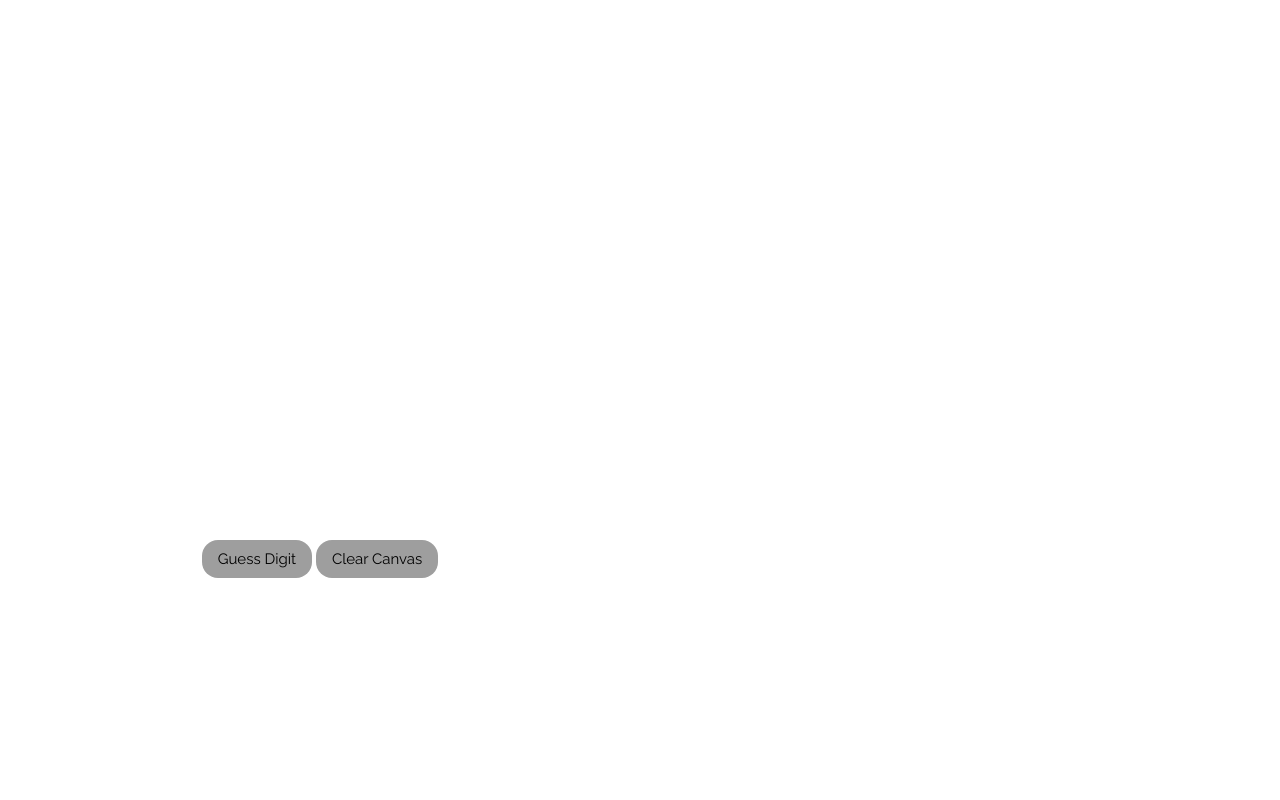
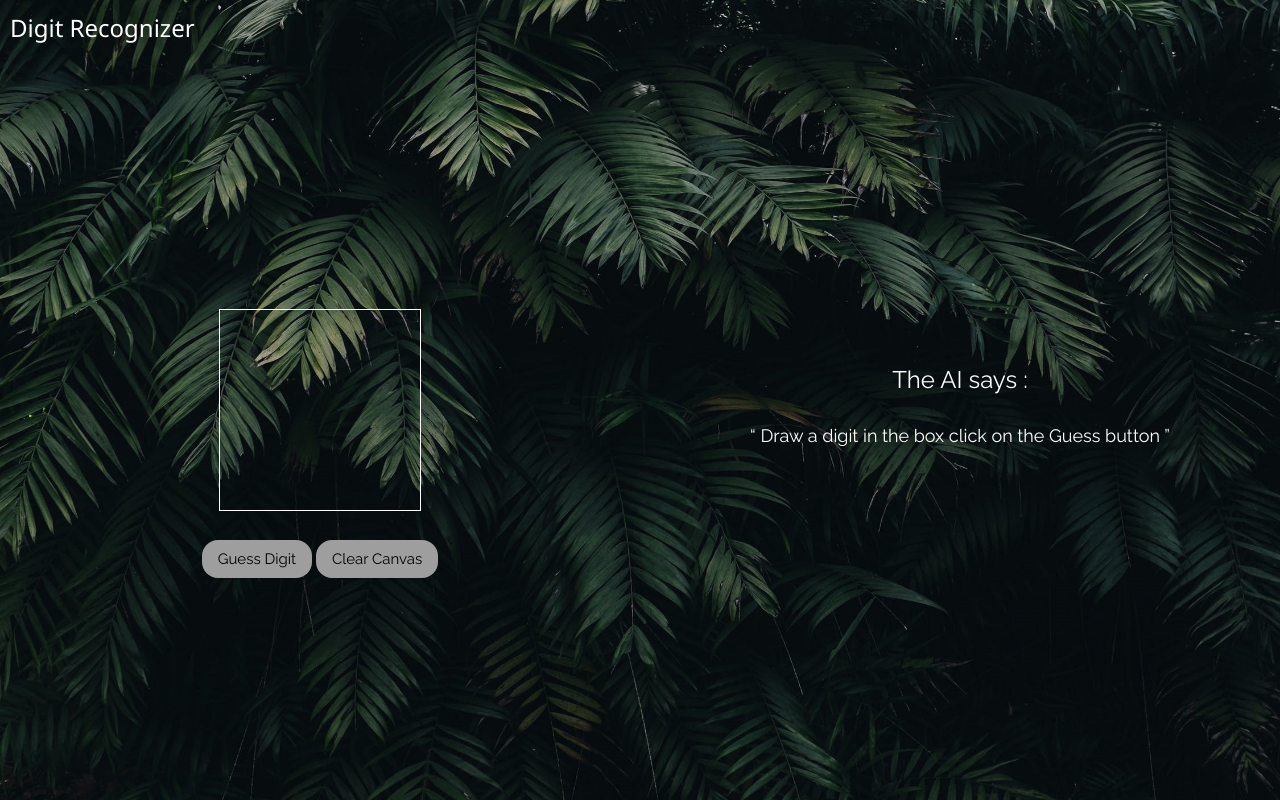
Before and after one commit to Acedev003/digit_recognizer, a plain HTML site: page index.html in a window 1280 px wide. Drawn offline with Linux system fonts and the light colour scheme; the site is published under a folder, as on GitHub Pages, so addresses that start at the root find nothing; no server answers.

Commit message:
Change bg url inorder to work in local environment

```diff
--- a/css/index.css
+++ b/css/index.css
@@ -15,7 +15,7 @@
 
 .bgimg
 {
-  background-image: url('/digit_recognizer/assets/bg.jpeg');
+  background-image: url('../assets/bg.jpeg');
   min-height: 100%;
   background-position: center;
   background-size: cover;
```
